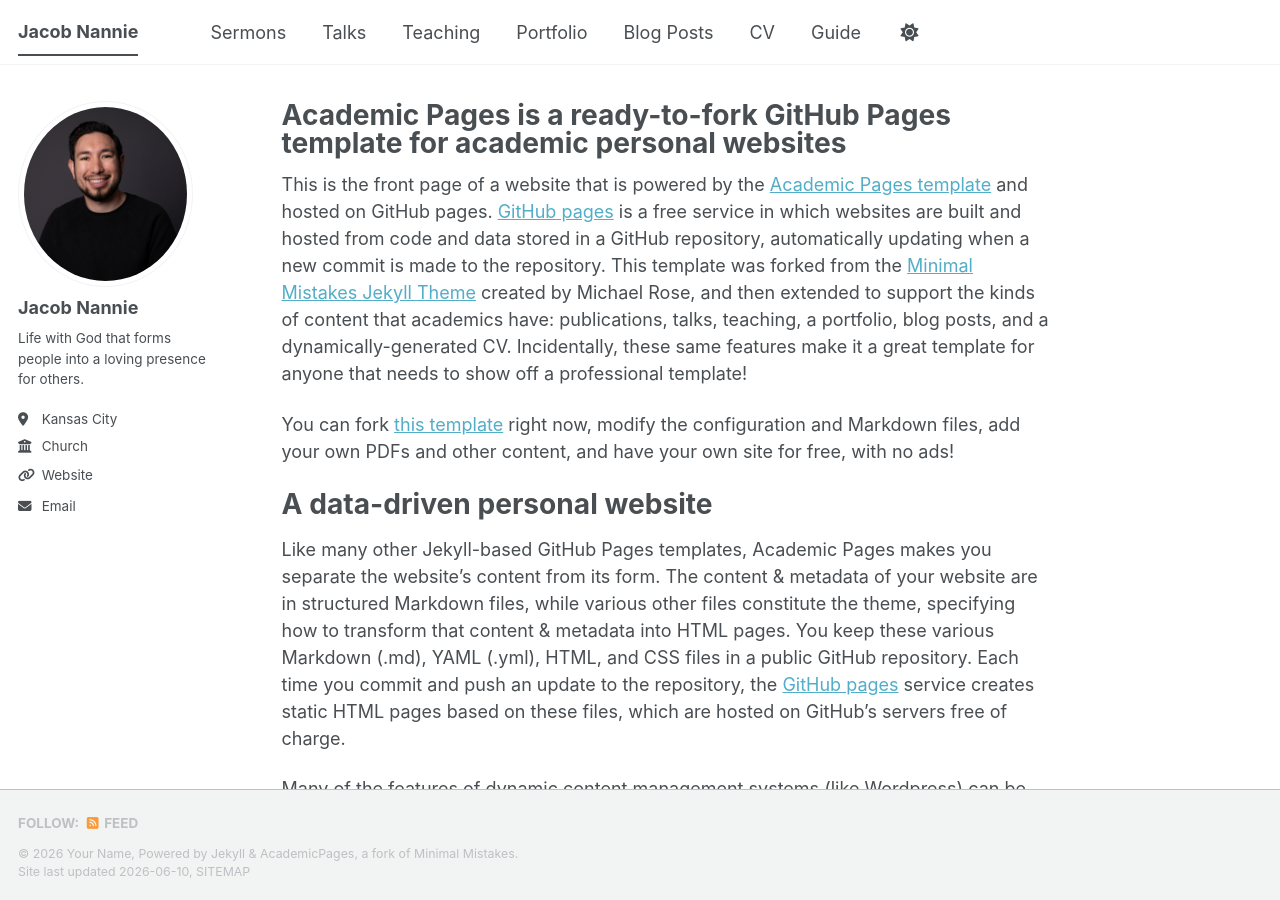
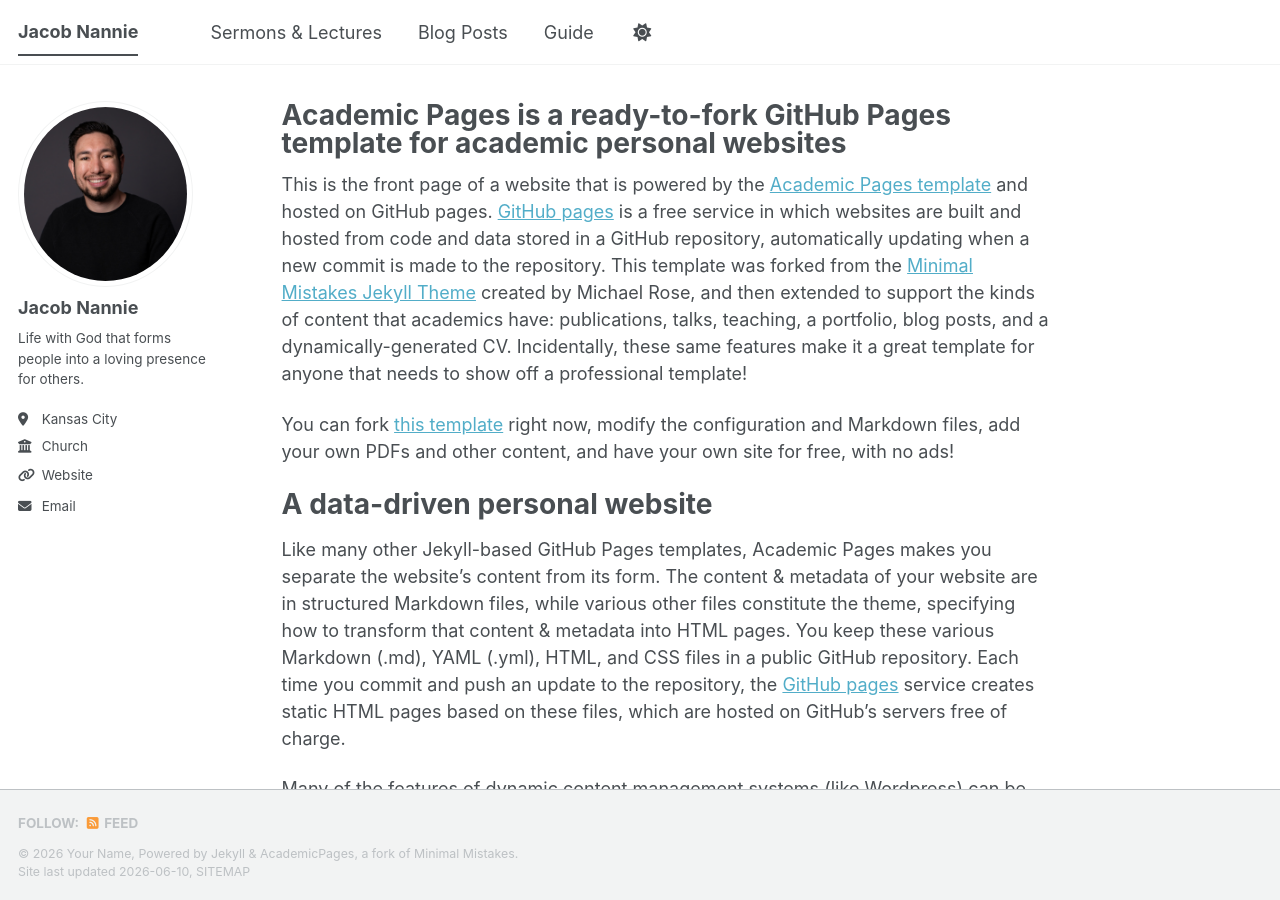
Before and after one commit to jacob-nannie/personal-blog, a Jekyll site: the page built from _pages/about.md, in a window 1280 px wide and 900 px high. Built offline with Jekyll 4.4.1, drawn with Linux system fonts in a browser that asks for light colours; a script bundle is joined from its source files by our own code; library files that are not in the unit come from our copies.

Commit message:
Update navigation.yml

```diff
--- a/_data/navigation.yml
+++ b/_data/navigation.yml
@@ -8,23 +8,11 @@
 #      Markdown formatted page while the second is generated using JSON.
 
 main:
-  - title: "Sermons"
+  - title: "Sermons & Lectures"
     url: /sermons/
-
-  - title: "Talks"
-    url: /talks/
-
-  - title: "Teaching"
-    url: /teaching/
-
-  - title: "Portfolio"
-    url: /portfolio/
 
   - title: "Blog Posts"
     url: /year-archive/
-
-  - title: "CV"
-    url: /cv/
 
   # - title: "CV"
   #   url: /cv-json/
```
